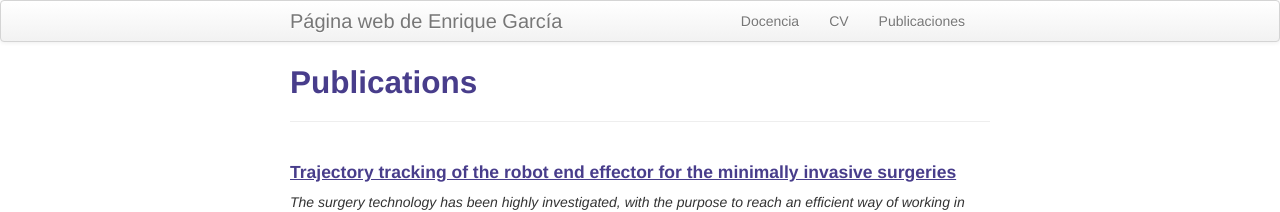
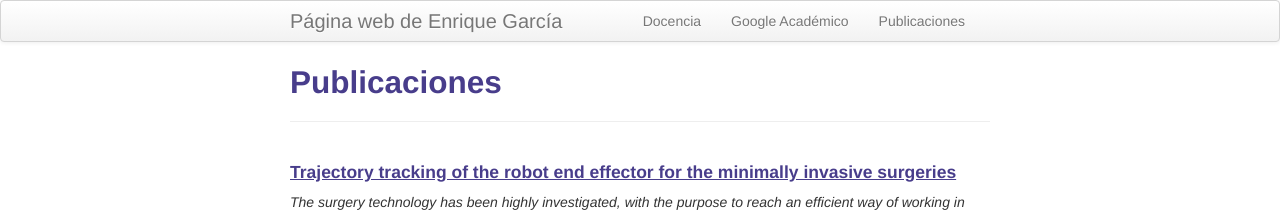
Before and after one commit to enriGarcia/enriGarcia.github.io, a Jekyll site: the page built from pages/publications.md, in a window 1280 px wide. Shown: the top 212 px of the page. Built offline with Jekyll 4.4.1, drawn with Linux system fonts in a browser that asks for light colours.

Commit message:
topbar update

```diff
--- a/_includes/themes/twitter/default.html
+++ b/_includes/themes/twitter/default.html
@@ -36,7 +36,7 @@
           <a class="brand" href="{{ HOME_PATH }}">{{ site.title }}</a>
           <ul class="nav">
               <li><a href="{{ BASE_PATH }}/pages/teaching.html">Docencia</a></li>
-              <li><a href="{{ BASE_PATH }}/assets/CV.pdf">CV</a></li>
+              <li><a href="https://scholar.google.com/citations?user=l7jVmF8AAAAJ&hl=es">Google Académico</a></li>
               <li><a href="{{ BASE_PATH }}/pages/publications.html">Publicaciones</a></li>
           </ul>
         </div>
--- a/pages/publications.md
+++ b/pages/publications.md
@@ -1,6 +1,6 @@
 ---
 layout: page
-title: Publications
+title: Publicaciones
 description: Enrique Garcia-Trinidad publications
 ---
 
```
